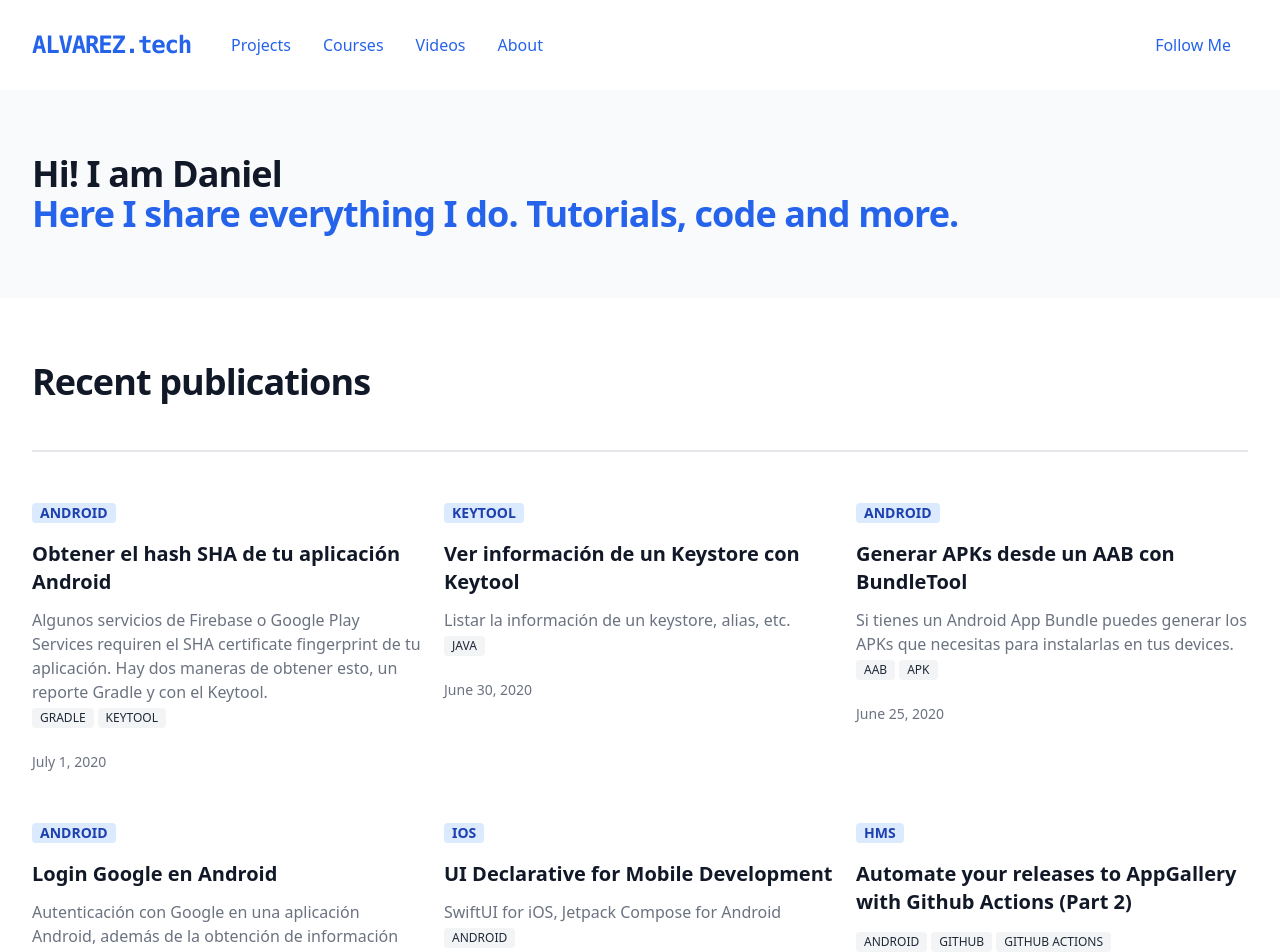
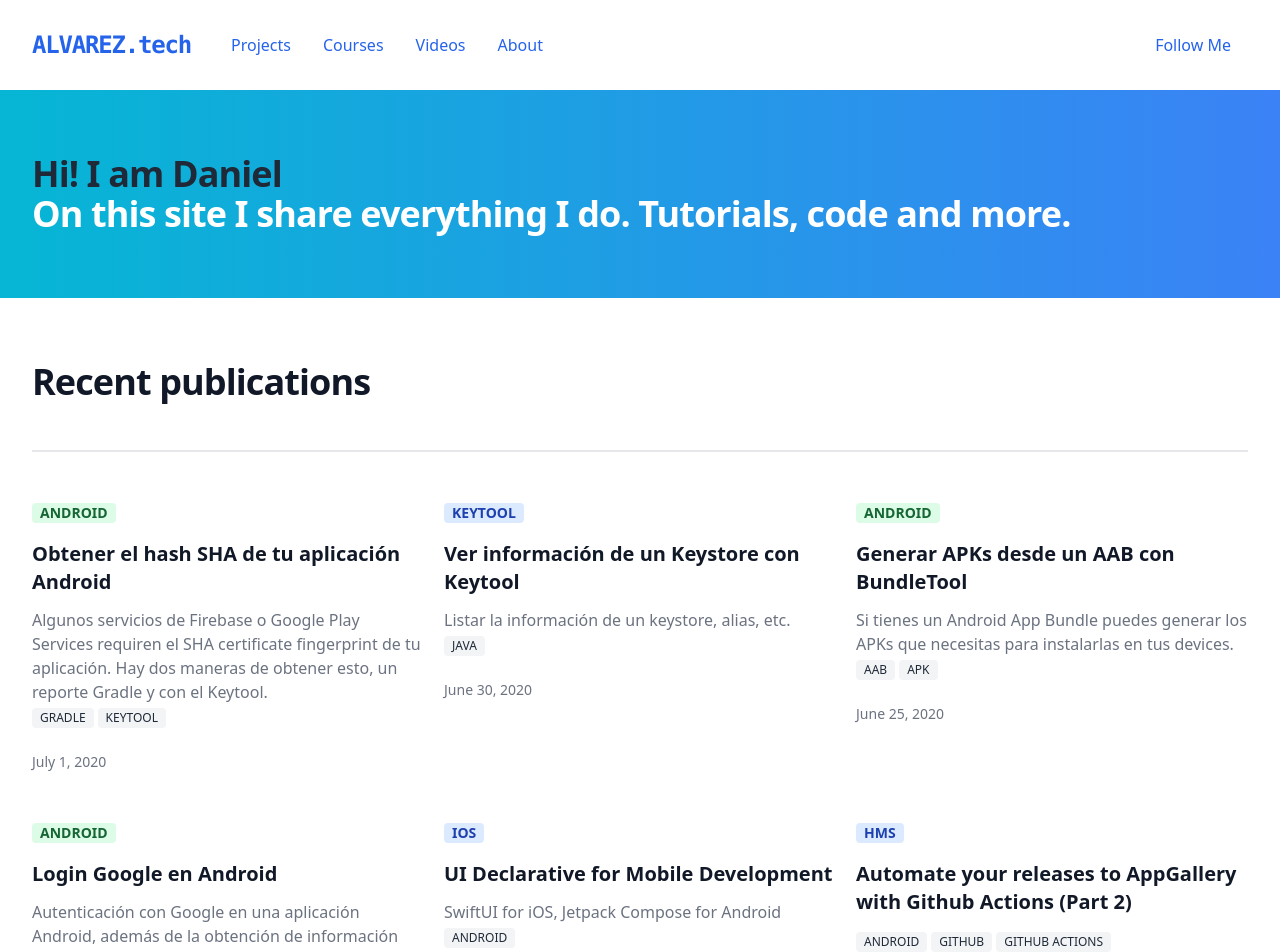
Before and after one commit to alvareztech/web, a Next.js app: page / in a window 1280 px wide. Shown: the top 952 px of the page. Built offline with nearby package versions, Linux system fonts and the light colour scheme.

Commit message:
Homepage improvements

```diff
--- a/package.json
+++ b/package.json
@@ -23,6 +23,6 @@
     "eslint": "8.7.0",
     "eslint-config-next": "12.0.8",
     "postcss": "^8.4.5",
-    "tailwindcss": "^3.0.18"
+    "tailwindcss": "^3.0.22"
   }
 }
--- a/pages/index.js
+++ b/pages/index.js
@@ -3,7 +3,7 @@ import Layout, { siteTitle } from '../components/layout'
 import { getAllPosts } from '../lib/posts'
 import Link from 'next/link'
 import Date from '../components/date'
-import { classNames, tagColor } from "../lib/util";
+import { classNames } from "../lib/util";
 
 export default function Home({ posts }) {
   return (
@@ -11,14 +11,17 @@ export default function Home({ posts }) {
       <Head>
         <title>{siteTitle}</title>
       </Head>
-      <section className="bg-gray-50">
+
+      <section className="bg-gradient-to-r from-cyan-500 to-blue-500">
         <div
           className="max-w-7xl mx-auto py-12 px-4 sm:px-6 lg:py-16 lg:px-8 lg:flex lg:items-center lg:justify-between">
-          <h2
-            className="text-3xl font-extrabold tracking-tight text-gray-900 sm:text-4xl">
-            <span className="block">Hi! I am Daniel </span>
-            <span
-              className="block text-blue-600">Here I share everything I do. Tutorials, code and more.</span>
+          <h2 className="text-3xl font-extrabold tracking-tight text-gray-900 sm:text-4xl">
+            <span className="block text-gray-800">
+              Hi! I am Daniel
+            </span>
+            <span className="block text-white">
+              On this site I share everything I do. Tutorials, code and more.
+            </span>
           </h2>
         </div>
       </section>
@@ -28,33 +31,32 @@ export default function Home({ posts }) {
         <div
           className="relative max-w-lg mx-auto divide-y-2 divide-gray-200 lg:max-w-7xl">
           <div>
-            <h2
-              className="text-3xl tracking-tight font-extrabold text-gray-900 sm:text-4xl">
+            <h2 className="text-3xl tracking-tight font-extrabold text-gray-900 sm:text-4xl">
               Recent publications
             </h2>
           </div>
-          <div
-            className="mt-12 grid gap-16 pt-12 lg:grid-cols-3 lg:gap-x-5 lg:gap-y-12">
-            {posts.map(({ slug, date, title, tags, language, summary }) => (
-              <div key={slug}>
+
+          <div className="mt-12 grid gap-16 pt-12 lg:grid-cols-3 lg:gap-x-5 lg:gap-y-12">
+            {posts.map((post) => (
+              <div key={post.slug}>
                 <div>
-                  <Link href={"/tag/" + tags?.[0]}>
+                  <Link href={"/tag/" + post.tags?.[0]}>
                     <a className="inline-block">
                       <span
-                        className={classNames("uppercase", "bg-blue-100 text-blue-800", 'inline-flex items-center px-2 rounded text-sm font-bold')}
+                        className={classNames("uppercase", tagColor(post.tags?.[0]), 'inline-flex items-center px-2 rounded text-sm font-bold')}
                       >
-                        {tags?.[0]}
+                        {post.tags?.[0]}
                       </span>
                     </a>
                   </Link>
                 </div>
-                <Link href={"/" + slug}>
+                <Link href={"/" + post.slug}>
                   <a className="block mt-4">
-                    <p className="text-xl font-semibold text-gray-900">{title}</p>
-                    <p className="mt-3 text-base text-gray-500">{summary}</p>
+                    <p className="text-xl font-semibold text-gray-900">{post.title}</p>
+                    <p className="mt-3 text-base text-gray-500">{post.summary}</p>
                   </a>
                 </Link>
-                {tags?.slice(1).map(tag => (
+                {post.tags?.slice(1).map(tag => (
                   <span
                     key={tag}
                     className="uppercase inline-flex items-center px-2 py-0.5 rounded text-xs font-medium bg-gray-100 text-gray-800 mr-1">
@@ -63,7 +65,7 @@ export default function Home({ posts }) {
                 ))}
                 <div className="mt-6 flex items-center">
                   <div className="flex space-x-1 text-sm text-gray-500">
-                    <Date dateString={date} />
+                    <Date dateString={post.date} />
                   </div>
                 </div>
               </div>))}
@@ -82,3 +84,25 @@ export async function getStaticProps() {
     }
   }
 }
+
+function tagColor(tag) {
+  switch (tag) {
+    case "android":
+    case "androidx":
+    case "espresso":
+    case "retrofit":
+      return "bg-green-100 text-green-800"
+    case "ios":
+    case "facebook":
+      return "bg-blue-100 text-blue-800"
+    case "angular":
+    case "java":
+    case "javafx":
+      return "bg-red-100 text-red-800"
+    case "kotlin":
+      return "bg-purple-300 text-purple-700"
+    case "firebase":
+      return "bg-yellow-200 text-yellow-600"
+  }
+  return "bg-blue-100 text-blue-800"
+}
```
Also changed, not shown: 1 other file (tests, documents, lock files or other folders).
